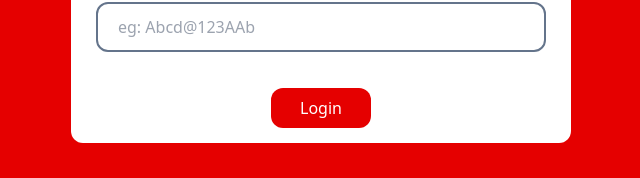
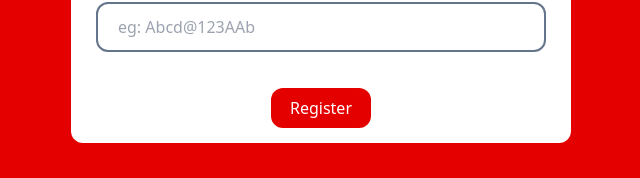
Before and after one commit to Manjil00/Codavatar_Task2_ManjilMaharjan, a React (Vite) app: page /Register in a window 1280 px wide. Shown: the part 557-735 px from the top of the page, without its empty margins (319-959 px from the left). Built offline with nearby package versions, Linux system fonts and the light colour scheme.

Commit message:
Ui Correction and deployment

```diff
--- a/src/pages/Register.jsx
+++ b/src/pages/Register.jsx
@@ -72,7 +72,7 @@ return (
             <div className="btns w-full h-[100px]  flex justify-center items-end ">
             <button
             onClick={()=>handleregister()}
-            className='p-2 bg-btnColor rounded-xl h-auto w-[100px] mt-10 text-white'>Login</button>
+            className='p-2 bg-btnColor rounded-xl h-auto w-[100px] mt-10 text-white'>Register</button>
             <ToastContainer/>
         </div>
         </div>
--- a/src/pages/VerifyEmail.jsx
+++ b/src/pages/VerifyEmail.jsx
@@ -28,7 +28,7 @@ const VerifyEmail = () => {
             setFirst("");setSecond("");setThird("");setFourth("");setFifth("");setSixth("");
 
             setTimeout(() => {
-                navigate('/Form');
+                navigate('/Login');
             }, 2000);
         }
     }
```
